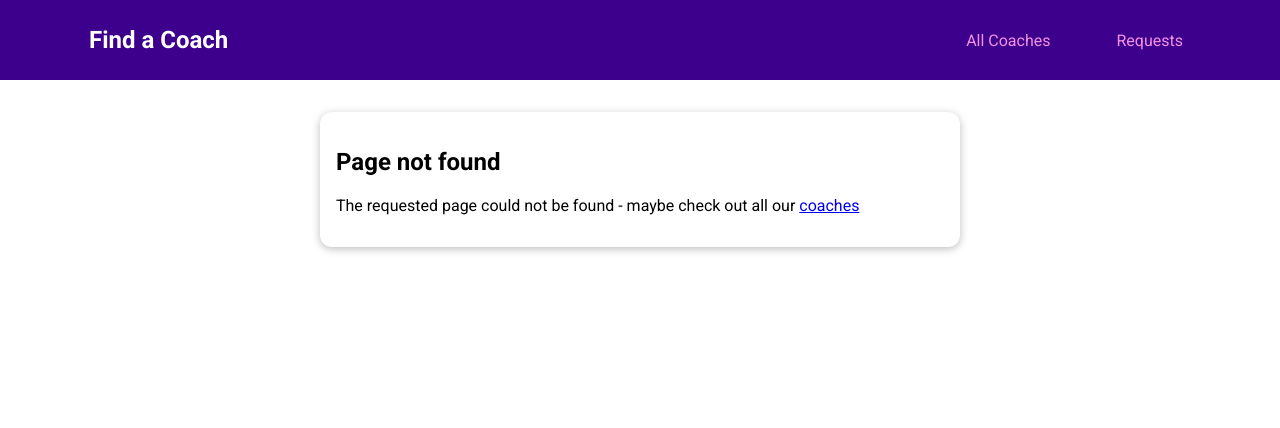
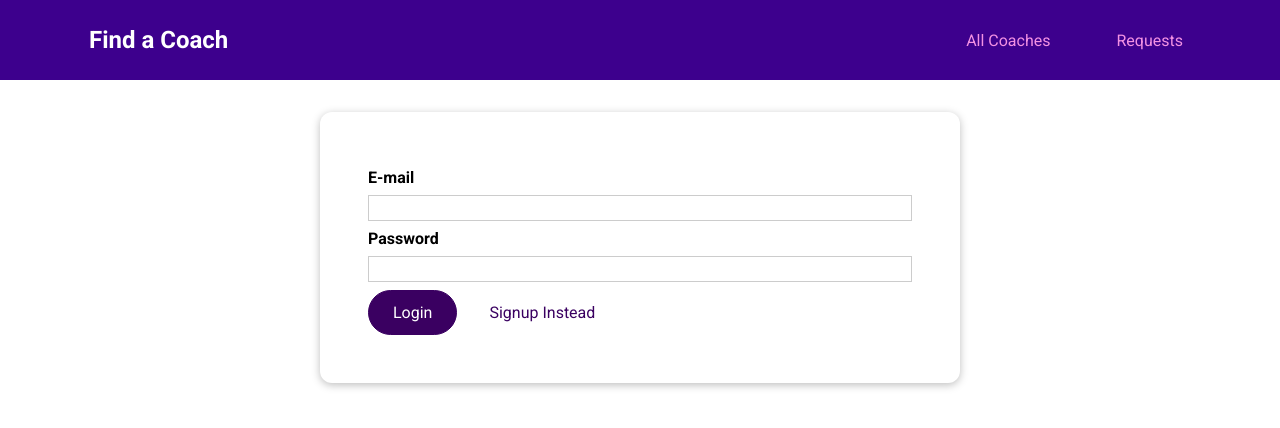
Before and after one commit to CryDeTaan/find_a_coach, a Vue app: page /auth in a window 1280 px wide. Before the commit this address had no page. Shown: the top 428 px of the page. Built offline with nearby package versions, Linux system fonts and the light colour scheme.

Commit message:
🔒 🚧 Auth View and Routing.

```diff
--- a/src/router/index.js
+++ b/src/router/index.js
@@ -5,6 +5,7 @@
 import CoachRegistration from '@/views/coaches/CoachRegistration';
 import RequestsReceived from '@/views/requests/RequestsReceived';
 import NotFound from '@/views/NotFound';
+import UserAuth from '@/views/auth/UserAuth';
 
 const routes = [
   { path: '/', redirect: '/coaches' },
@@ -17,6 +18,7 @@
   },
   { path: '/register', component: CoachRegistration },
   { path: '/requests', component: RequestsReceived },
+  { path: '/auth', component: UserAuth },
   { path: '/:notFound(.*)', component: NotFound },
 ];
 
--- /dev/null
+++ b/src/views/auth/UserAuth.vue
@@ -0,0 +1,115 @@
+<template>
+  <base-card>
+    <form @submit.prevent="submitForm">
+      <div class="form-control">
+        <label for="email">E-mail</label>
+        <input type="email" id="email" v-model.trim="email" />
+      </div>
+      <div class="form-control">
+        <label for="password">Password</label>
+        <input type="password" id="password" v-model.trim="password" />
+      </div>
+      <p v-if="!formIsValid" class="invalid">
+        Please enter a valid email and password (must be at least 6 characters
+        long).
+      </p>
+      <base-button>{{ submitButtonCaption }}</base-button>
+      <base-button type="button" mode="flat" @click="switchAuthMode">{{
+        switchModeButtonCaption
+      }}</base-button>
+    </form>
+  </base-card>
+</template>
+
+<script>
+export default {
+  name: 'UserAuth',
+
+  data() {
+    return {
+      email: '',
+      password: '',
+      formIsValid: true,
+      mode: 'login',
+    };
+  },
+  computed: {
+    submitButtonCaption() {
+      if (this.mode === 'login') {
+        return 'Login';
+      } else {
+        return 'Signup';
+      }
+    },
+    switchModeButtonCaption() {
+      if (this.mode === 'login') {
+        return 'Signup Instead';
+      } else {
+        return 'Login Instead';
+      }
+    },
+  },
+
+  methods: {
+    submitForm() {
+      this.formIsValid = true;
+      if (this.email === '' || this.password.length < 6) {
+        this.formIsValid = false;
+        return;
+      }
+      // send http request...
+    },
+    switchAuthMode() {
+      if (this.mode === 'login') {
+        this.mode = 'signup';
+      } else {
+        this.mode = 'login';
+      }
+    },
+  },
+};
+</script>
+
+<style scoped>
+form {
+  margin: 1rem;
+  padding: 1rem;
+}
+.form-control {
+  margin: 0.5rem 0;
+}
+label {
+  font-weight: bold;
+  margin-bottom: 0.5rem;
+  display: block;
+}
+input,
+textarea {
+  display: block;
+  width: 100%;
+  font: inherit;
+  border: 1px solid #ccc;
+  padding: 0.15rem;
+}
+input:focus,
+textarea:focus {
+  border-color: #3d008d;
+  background-color: #faf6ff;
+  outline: none;
+}
+.errors {
+  font-weight: bold;
+  color: red;
+}
+.actions {
+  text-align: center;
+}
+.invalid p {
+  color: red;
+}
+
+.invalid input,
+.invalid textarea {
+  border: 1px solid red;
+}
+</style>
```
